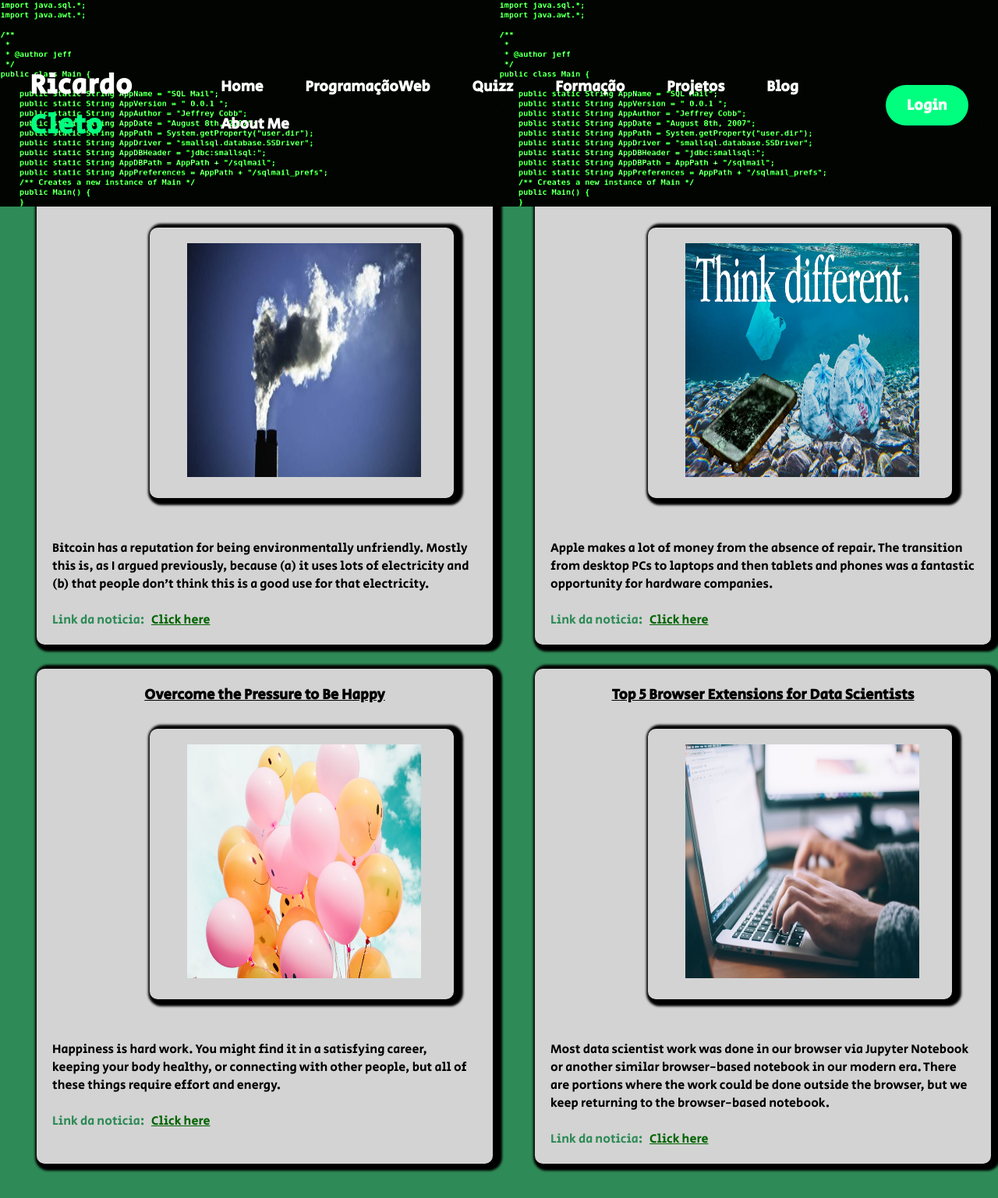
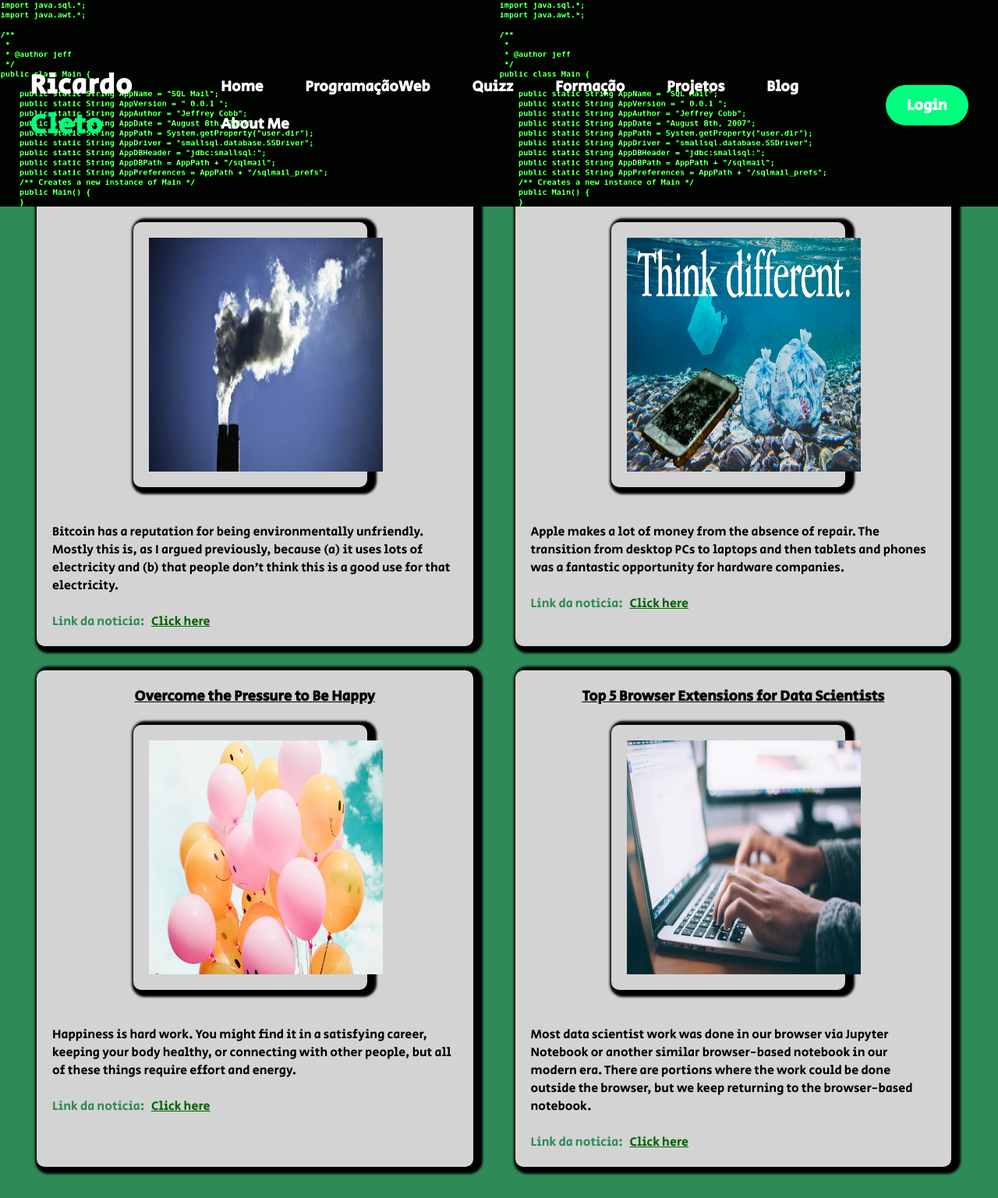
Before and after one commit to ricardocleto22006526/Projeto-PW-RicardoCleto-a22006526-, a Django app: page /programacaoWeb in a window 1280 px wide. Shown: the top 1537 px of the page at 78% size. Run offline with Django 4.2, Linux system fonts and the light colour scheme; data comes from the database, SQL or seed files in the repository; parts of the project's set-up code (start-up, migrations or seed data) failed here and were passed over.

Commit message:
Alterações nos divs interiores

```diff
--- a/portfolio/static/portfolio/css/programacaoWeb.css
+++ b/portfolio/static/portfolio/css/programacaoWeb.css
@@ -67,8 +67,9 @@
 }
 
 .textoDentroDivRetangulos div{
+    width: 50%;
+    margin: 0 auto;
     height: auto;
-    width: 350px;
     position: relative;
     margin-left: 20%;
 }
@@ -81,8 +82,12 @@ h1{
      font-size: 40px;
 }
 
-.textoDentroDivRetangulos .divImage{
-    margin-left: 125px;
+.textoDentroDivRetangulos div img{
+    display: block;
+    margin-left: auto;
+    margin-right: auto;
+    width: 300px;
+    height: 300px;
 }
 
 .divRetangulos .Diagrama{
--- a/portfolio/templates/portfolio/programacaoWeb.html
+++ b/portfolio/templates/portfolio/programacaoWeb.html
@@ -24,9 +24,9 @@
 
                 <br>
 
-                <div class="divImage">
+                <div>
                     {% load static %}
-                    <img src="{{ noticia.imagem.url }}" alt="ERROR" style="margin-left: 8%;" width="300" height="300">
+                    <img src="{{ noticia.imagem.url }}" alt="ERROR">
                 </div>
 
                 <br><br>
@@ -65,9 +65,9 @@
 
                 <br>
 
-                <div class="divImage">
+                <div>
                     {% load static %}
-                    <img src="{{ tecnologia.logotipo.url }}" alt="ERROR" style="margin-left: 8%;" width="300" height="300">
+                    <img src="{{ tecnologia.logotipo.url }}" alt="ERROR">
                 </div>
 
                 <br><br>
```
